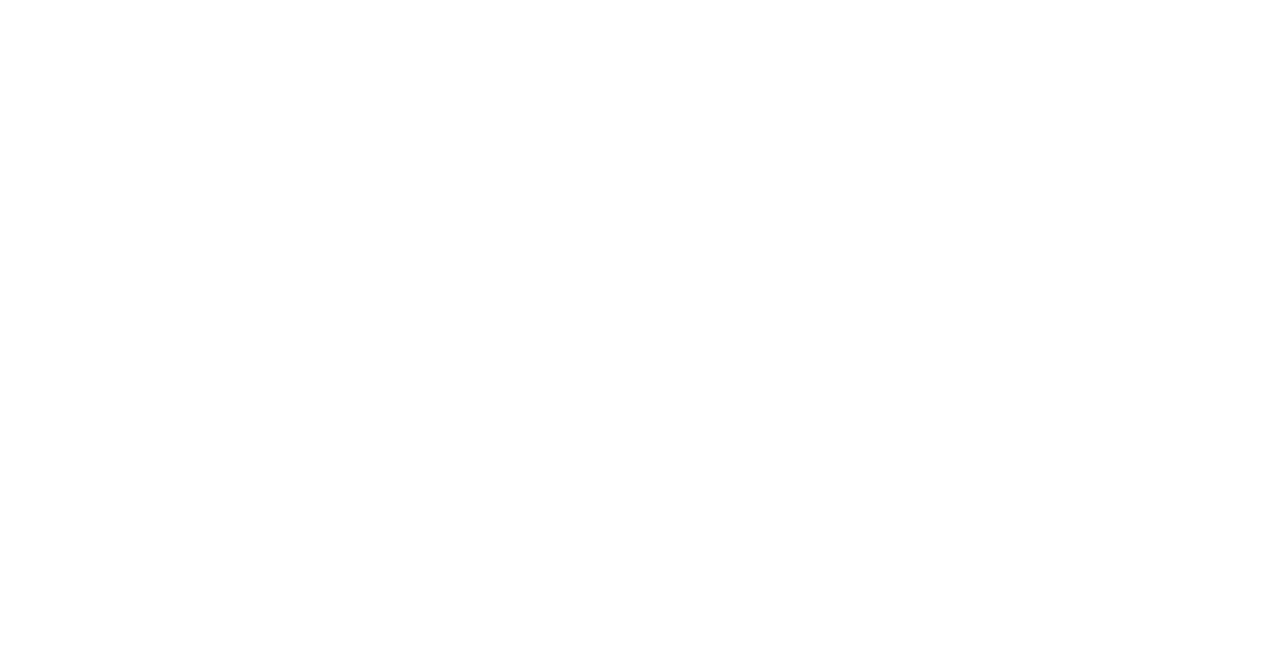
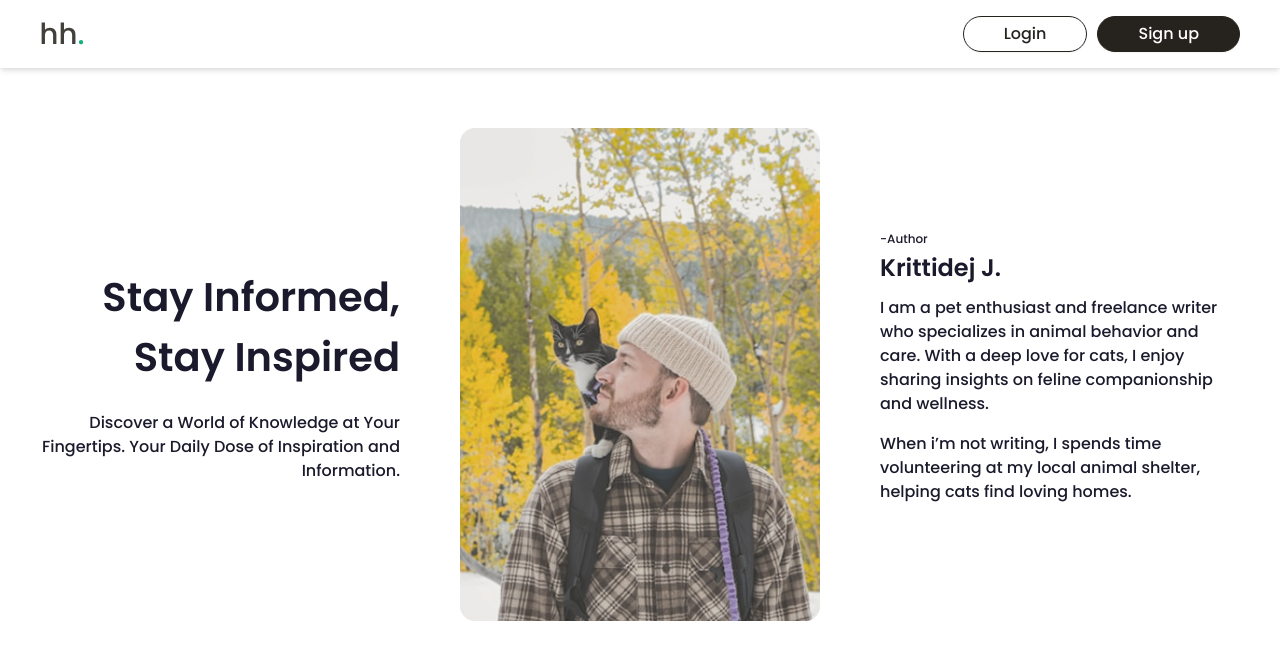
Before and after one commit to KrittidejDev/Personal-blog-techup, a React (Vite) app: page / in a window 1280 px wide. Shown: the top 660 px of the page. Built offline with nearby package versions, Linux system fonts and the light colour scheme.

Commit message:
feat: add header widget and nav bar widget

```diff
--- a/src/App.jsx
+++ b/src/App.jsx
@@ -1,7 +1,12 @@
-import { Button } from "./components/ui/button";
+import { MainLayout } from "./components/MainLayouts";
+import { HeaderWidget } from "./components/widgets";
 
 function App() {
-  return <div></div>;
+  return (
+    <MainLayout.NavAndFooter>
+      <HeaderWidget />
+    </MainLayout.NavAndFooter>
+  );
 }
 
 export default App;
--- /dev/null
+++ b/src/components/Icons/Hamberger.jsx
@@ -0,0 +1,20 @@
+const Hamberger = ({ width = "24", height = "24", color = "#75716B" }) => {
+  return (
+    <svg
+      width={width}
+      height={height}
+      viewBox="0 0 24 24"
+      fill="none"
+      xmlns="http://www.w3.org/2000/svg"
+    >
+      <path
+        fill-rule="evenodd"
+        clip-rule="evenodd"
+        d="M3 6.75C3 6.55109 3.07902 6.36032 3.21967 6.21967C3.36032 6.07902 3.55109 6 3.75 6H20.25C20.4489 6 20.6397 6.07902 20.7803 6.21967C20.921 6.36032 21 6.55109 21 6.75C21 6.94891 20.921 7.13968 20.7803 7.28033C20.6397 7.42098 20.4489 7.5 20.25 7.5H3.75C3.55109 7.5 3.36032 7.42098 3.21967 7.28033C3.07902 7.13968 3 6.94891 3 6.75ZM3 12C3 11.8011 3.07902 11.6103 3.21967 11.4697C3.36032 11.329 3.55109 11.25 3.75 11.25H20.25C20.4489 11.25 20.6397 11.329 20.7803 11.4697C20.921 11.6103 21 11.8011 21 12C21 12.1989 20.921 12.3897 20.7803 12.5303C20.6397 12.671 20.4489 12.75 20.25 12.75H3.75C3.55109 12.75 3.36032 12.671 3.21967 12.5303C3.07902 12.3897 3 12.1989 3 12ZM3 17.25C3 17.0511 3.07902 16.8603 3.21967 16.7197C3.36032 16.579 3.55109 16.5 3.75 16.5H20.25C20.4489 16.5 20.6397 16.579 20.7803 16.7197C20.921 16.8603 21 17.0511 21 17.25C21 17.4489 20.921 17.6397 20.7803 17.7803C20.6397 17.921 20.4489 18 20.25 18H3.75C3.55109 18 3.36032 17.921 3.21967 17.7803C3.07902 17.6397 3 17.4489 3 17.25Z"
+        fill={color}
+      />
+    </svg>
+  );
+};
+
+export default Hamberger;
--- /dev/null
+++ b/src/components/Icons/Logo.jsx
@@ -0,0 +1,26 @@
+const Logo = ({ width = "44", height = "44", color = "#43403B" }) => {
+  return (
+    <svg
+      width={width}
+      height={height}
+      viewBox="0 0 44 44"
+      fill="none"
+      xmlns="http://www.w3.org/2000/svg"
+    >
+      <path
+        d="M9.97328 15.657C11.2053 15.657 12.3004 15.921 13.2586 16.449C14.2364 16.977 14.9991 17.7592 15.5466 18.7956C16.1137 19.8321 16.3973 21.0836 16.3973 22.5503V32.0836H13.0826V23.049C13.0826 21.6018 12.7208 20.497 11.9973 19.7343C11.2737 18.9521 10.2862 18.561 9.03462 18.561C7.78306 18.561 6.78573 18.9521 6.04262 19.7343C5.31906 20.497 4.95728 21.6018 4.95728 23.049V32.0836H1.61328V10.377H4.95728V17.7983C5.52439 17.1138 6.23817 16.5858 7.09862 16.2143C7.97862 15.8427 8.93684 15.657 9.97328 15.657Z"
+        fill={color}
+      />
+      <path
+        d="M29.0228 15.657C30.2548 15.657 31.3499 15.921 32.3081 16.449C33.2859 16.977 34.0485 17.7592 34.5961 18.7956C35.1632 19.8321 35.4468 21.0836 35.4468 22.5503V32.0836H32.1321V23.049C32.1321 21.6018 31.7703 20.497 31.0468 19.7343C30.3232 18.9521 29.3357 18.561 28.0841 18.561C26.8325 18.561 25.8352 18.9521 25.0921 19.7343C24.3685 20.497 24.0068 21.6018 24.0068 23.049V32.0836H20.6628V10.377H24.0068V17.7983C24.5739 17.1138 25.2877 16.5858 26.1481 16.2143C27.0281 15.8427 27.9863 15.657 29.0228 15.657Z"
+        fill={color}
+      />
+      <path
+        d="M41.0616 32.289C40.4554 32.289 39.9469 32.0836 39.5362 31.673C39.1256 31.2623 38.9202 30.7538 38.9202 30.1476C38.9202 29.5414 39.1256 29.033 39.5362 28.6223C39.9469 28.2116 40.4554 28.0063 41.0616 28.0063C41.6482 28.0063 42.1469 28.2116 42.5576 28.6223C42.9682 29.033 43.1736 29.5414 43.1736 30.1476C43.1736 30.7538 42.9682 31.2623 42.5576 31.673C42.1469 32.0836 41.6482 32.289 41.0616 32.289Z"
+        fill="#12B379"
+      />
+    </svg>
+  );
+};
+
+export default Logo;
--- /dev/null
+++ b/src/components/Icons/index.js
@@ -0,0 +1,4 @@
+import Hamberger from "./Hamberger";
+import Logo from "./Logo";
+
+export const Icons = { Hamberger, Logo };
--- /dev/null
+++ b/src/components/MainLayouts/NavAndFooter.jsx
@@ -0,0 +1,13 @@
+import React from "react";
+import { NavbarWidget } from "../widgets";
+
+const NavAndFooter = ({ children }) => {
+  return (
+    <div className="nav-and-footer-container">
+      <NavbarWidget />
+      {children}
+    </div>
+  );
+};
+
+export default NavAndFooter;
--- /dev/null
+++ b/src/components/MainLayouts/index.js
@@ -0,0 +1,5 @@
+import NavAndFooter from "./NavAndFooter";
+
+export const MainLayout = {
+  NavAndFooter,
+};
--- /dev/null
+++ b/src/components/widgets/HeaderWidget.jsx
@@ -0,0 +1,36 @@
+import React from "react";
+import { Button } from "../ui/button";
+
+const HeaderWidget = () => {
+  return (
+    <div className="flex-center px-4 lg:px-0 md:px-10">
+      <div className="container py-[60px] flex items-center justify-center gap-x-[60px] gap-y-10 flex-wrap">
+        <div className="cal-3-card md:max-w-1">
+          <h1 className="text-h2 md:text-h1 text-center lg:text-right mb-6">
+            Stay Informed, Stay Inspired
+          </h1>
+          <p className="text-b1 text-center lg:text-right">
+            Discover a World of Knowledge at Your Fingertips. Your Daily Dose of
+            Inspiration and Information.
+          </p>
+        </div>
+        <img src="/images/header-img-1.png" alt="" className="cal-3-card " />
+        <div className="cal-3-card">
+          <div className="auther text-b3 text-brown-16b mb-1 ">-Author</div>
+          <h3 className="title text-h3 mb-3">Krittidej J.</h3>
+          <p className="text-b1 mb-4">
+            I am a pet enthusiast and freelance writer who specializes in animal
+            behavior and care. With a deep love for cats, I enjoy sharing
+            insights on feline companionship and wellness.
+          </p>
+          <p className="text-b1 mb-4">
+            When i’m not writing, I spends time volunteering at my local animal
+            shelter, helping cats find loving homes.
+          </p>
+        </div>
+      </div>
+    </div>
+  );
+};
+
+export default HeaderWidget;
--- /dev/null
+++ b/src/components/widgets/NavbarWidget.jsx
@@ -0,0 +1,24 @@
+import React from "react";
+import { Icons } from "../Icons";
+import { Button } from "../ui/button";
+
+const NavbarWidget = () => {
+  return (
+    <div className="nav-bar-container">
+      <div className="container  flex justify-between items-center">
+        <a href="/">
+          <Icons.Logo />
+        </a>
+        <div className="hidden md:flex gap-x-2.5">
+          <Button className="btn-border-16b">Login</Button>{" "}
+          <Button className={"btn-31e"}>Sign up</Button>
+        </div>
+        <div className="md:hidden flex">
+          <Icons.Hamberger />
+        </div>
+      </div>
+    </div>
+  );
+};
+
+export default NavbarWidget;
--- /dev/null
+++ b/src/components/widgets/index.js
@@ -0,0 +1,2 @@
+export { default as HeaderWidget } from "./HeaderWidget";
+export { default as NavbarWidget } from "./NavbarWidget";
--- a/src/index.css
+++ b/src/index.css
@@ -1,19 +1,12 @@
+@import url("https://fonts.googleapis.com/css2?family=Poppins:ital,wght@0,100;0,200;0,300;0,400;0,500;0,600;0,700;0,800;0,900;1,100;1,200;1,300;1,400;1,500;1,600;1,700;1,800;1,900&display=swap");
+
 @import "tailwindcss";
 @import "tw-animate-css";
-
-@custom-variant dark (&:is(.dark *));
-
-* {
-  padding: 0;
-  margin: 0;
-}
 
 body {
   width: 100dvw;
   min-height: 100dvh;
-  display: flex;
-  flex-direction: column;
-  align-items: center;
+  font-family: "Poppins", sans-serif;
 }
 
 @theme inline {
@@ -52,6 +45,20 @@
   --color-sidebar-accent-foreground: var(--sidebar-accent-foreground);
   --color-sidebar-border: var(--sidebar-border);
   --color-sidebar-ring: var(--sidebar-ring);
+
+  /* color */
+  --color-brown-31e: #26231e;
+  --color-brown-03b: #43403b;
+  --color-brown-16b: #75716b;
+  --color-brown-6d1: #dad6d1;
+  --color-brown-eeb: #efeeeb;
+  --color-brown-8f6: #f9f8f6;
+  --color-orange: #f2b68c;
+  --color-green: #12b279;
+  --color-sky: #d7f2e9;
+  --color-red: #eb5164;
+  --color-black-text: #1a1a2c;
+  /* color */
 }
 
 :root {
@@ -87,6 +94,8 @@
   --sidebar-accent-foreground: oklch(0.205 0 0);
   --sidebar-border: oklch(0.922 0 0);
   --sidebar-ring: oklch(0.708 0 0);
+  --shadow-bottom: 0 4px 6px -1px rgba(0, 0, 0, 0.1),
+    0 2px 4px -1px rgba(0, 0, 0, 0.06);
 }
 
 .dark {
@@ -122,3 +131,66 @@
   --sidebar-border: oklch(1 0 0 / 10%);
   --sidebar-ring: oklch(0.556 0 0);
 }
+
+/* container */
+
+.container {
+  @apply w-full max-w-[1200px];
+}
+
+.nav-bar-container {
+  @apply w-full flex justify-center md:px-6 md:py-3 px-8 py-4;
+  box-shadow: var(--shadow-bottom);
+}
+
+.nav-and-footer-container {
+  @apply w-full;
+}
+
+/* button theme */
+.btn-border-16b {
+  @apply border z-50 text-brown-16b text-brown-31e rounded-full text-base px-10 py-3 bg-transparent hover:bg-brown-03b hover:text-white;
+}
+
+.btn-31e {
+  @apply border border-brown-31e bg-brown-31e text-white rounded-full text-base px-10 py-3 hover:bg-brown-03b;
+}
+
+/* flex center */
+.flex-center {
+  @apply flex justify-center;
+}
+
+/* font format */
+.text-h1 {
+  @apply text-[52px] font-semibold text-black-text;
+}
+
+.text-h2 {
+  @apply text-[40px] font-semibold text-black-text;
+}
+
+.text-h3 {
+  @apply text-2xl font-semibold text-black-text;
+}
+
+.text-h4 {
+  @apply text-xl font-semibold text-black-text;
+}
+
+.text-b1 {
+  @apply text-base font-medium text-black-text;
+}
+.text-b2 {
+  @apply text-[14px] font-medium text-black-text;
+}
+
+.text-b3 {
+  @apply text-[12px] font-medium text-black-text;
+}
+
+/* cal 3 card */
+
+.cal-3-card {
+  @apply flex-1 min-w-1/2 md:max-w-1/3 lg:min-w-0;
+}
```
Also changed, not shown: public/images/header-img-1.png (added).
